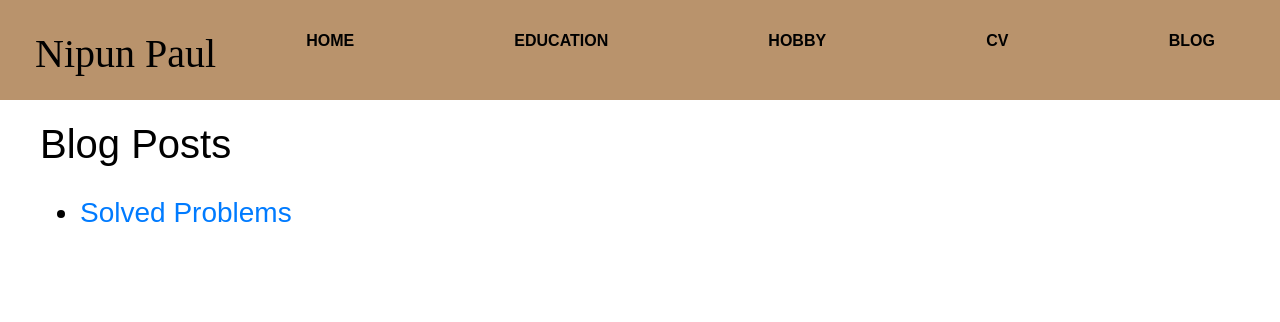
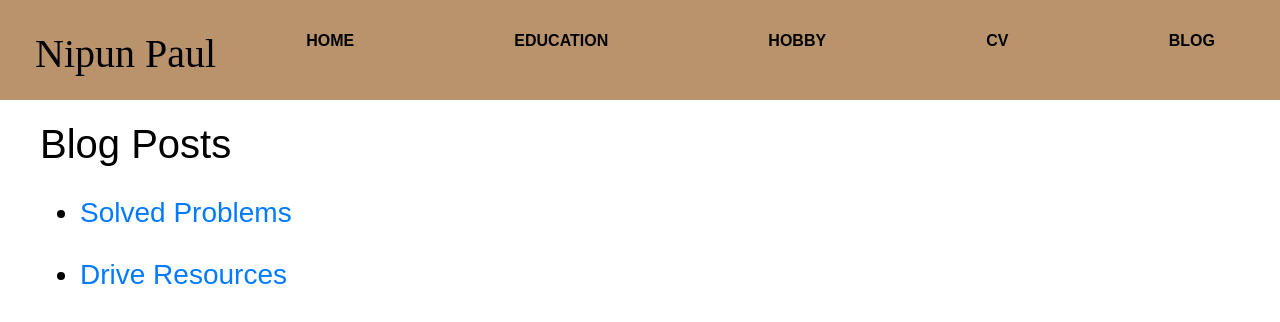
Before and after one commit to Nipun4338/nipun4338.github.io, a plain HTML site: page blog.html in a window 1280 px wide. Drawn offline with nearby package versions, Linux system fonts and the light colour scheme.

Commit message:
Update blog.html

```diff
--- a/blog.html
+++ b/blog.html
@@ -36,6 +36,7 @@
         <h1 width:10% margin-left: 40px; class="black sansserif pad">Blog Posts</h1>
         <ul>
             <h3 width:10% margin-left: 80px; class="black sansserif pad"><li><a href="https://github.com/Nipun4338/Solved-Programming-Problems">Solved Problems</a></li></h3>
+            <h3 width:10% margin-left: 80px; class="black sansserif pad"><li><a href="https://drive.google.com/drive/folders/1uHlbwIOKsHk9SWFRSf16g4BR1Z5i7Fje?usp=sharing">Drive Resources</a></li></h3>
         </ul>
 
 
```
